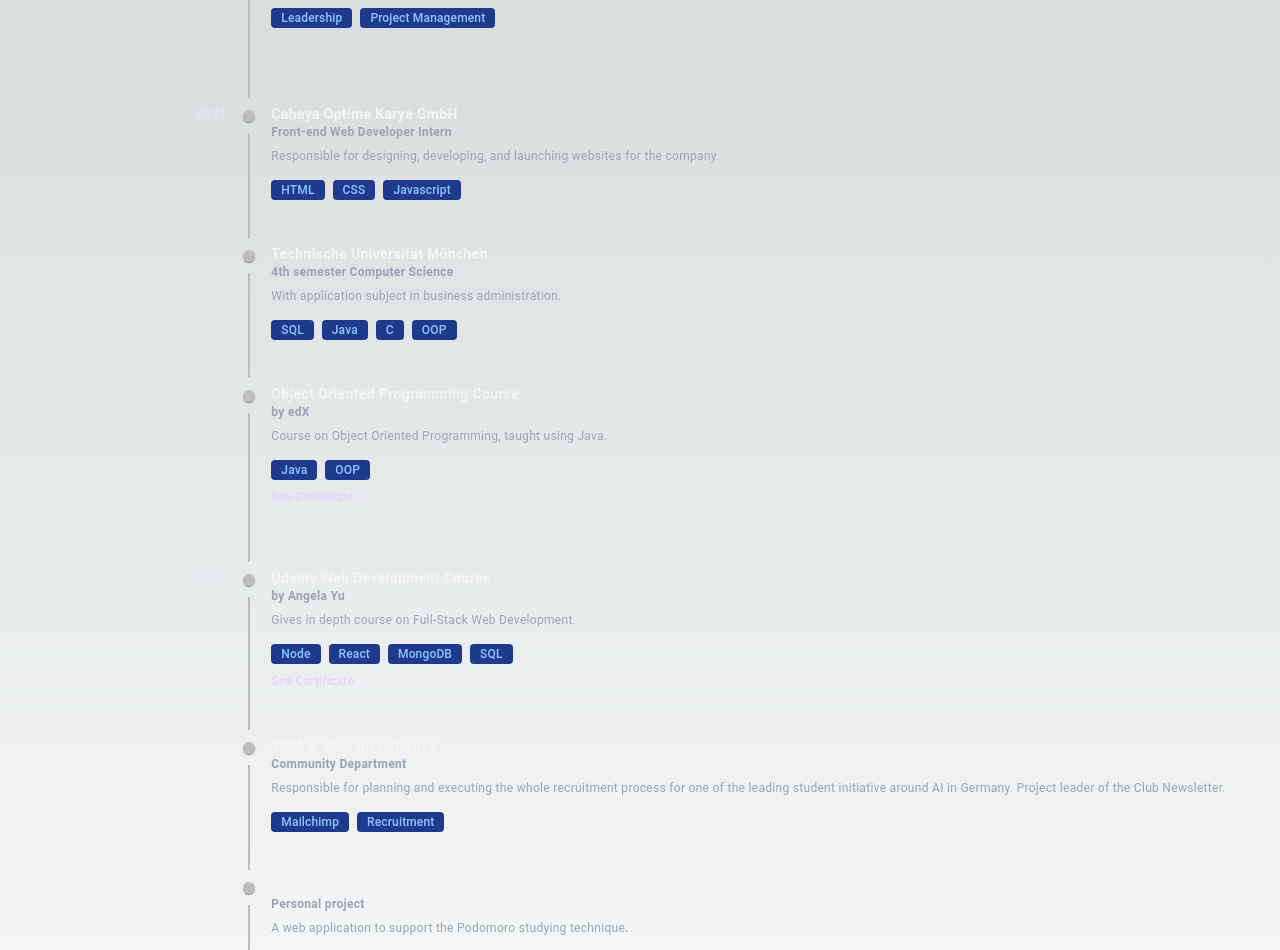
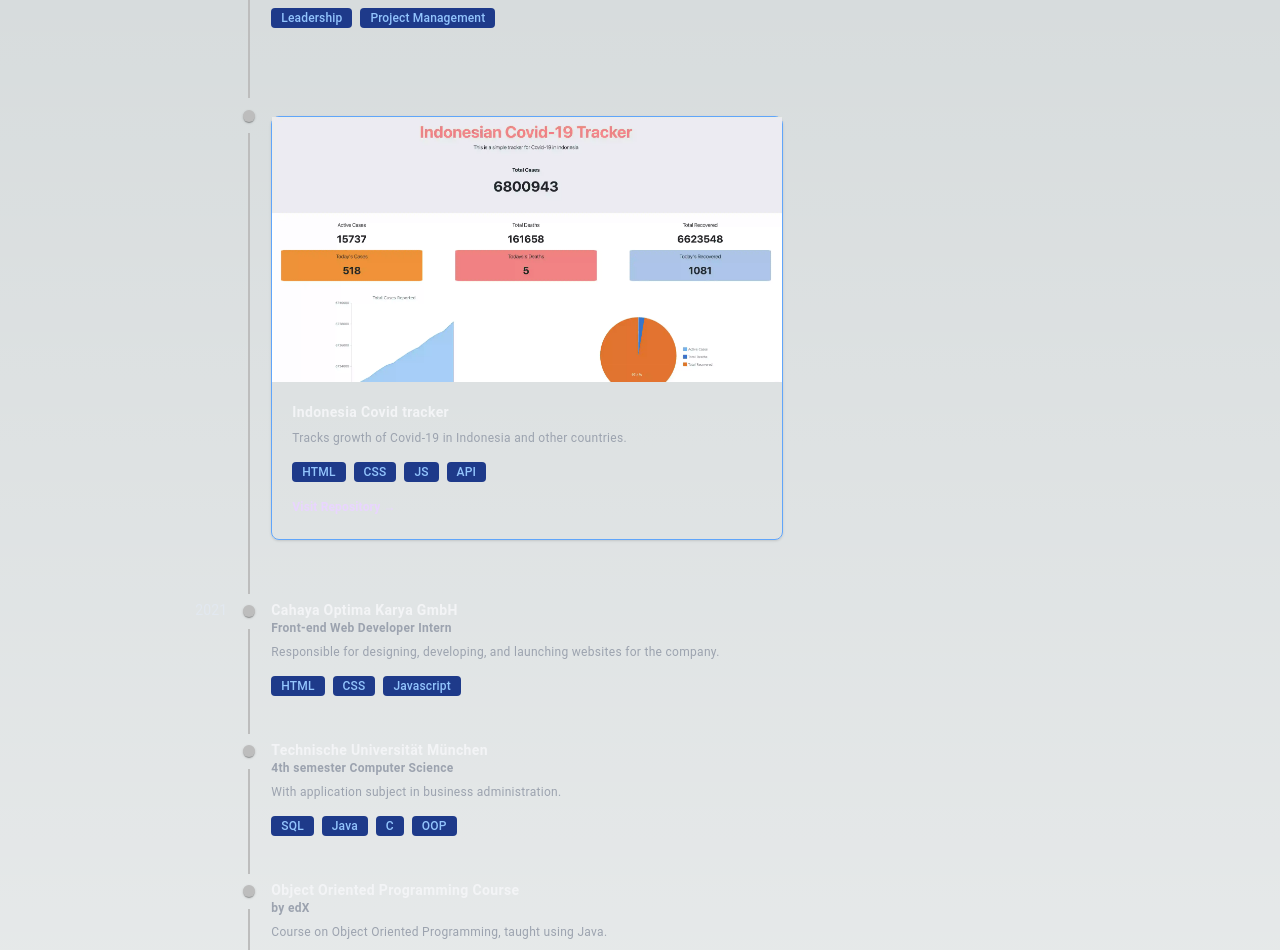
Before and after one commit to brebribre/pers-web, a Next.js app: page /components/shared/timeline in a window 1280 px wide. Shown: the part 80-1030 px from the top of the page. Built offline with nearby package versions, Linux system fonts and the light colour scheme.

Commit message:
card update

```diff
--- /dev/null
+++ b/pages/components/cards/timelineProjectCard.tsx
@@ -0,0 +1,51 @@
+import Tag from "../ui/tag";
+import Image from "next/image";
+interface CardValue {
+    time: string;
+    header: string;
+    desc: string;
+    tags: string[];
+    href: string;
+    link: string;
+    additional: string;
+  }
+function TimelineProjectCard(props:CardValue){
+
+    return (
+            <div className="mb-12 md:grid-cols-8 rounded-lg transform transition duration-300 hover:opacity-50 md:hover:scale-110 lg:hover:scale-110">
+
+            <div className="mt-3 mr-4">
+
+                <div className="border border-blue-400 rounded-lg shadow sm:max-w-lg">
+                    <a href={props.link}>
+                        <Image src={props.href} alt={props.header} width={560} height={300}/>
+                    </a>
+                    <div className="p-5">
+                        <p className="font-bold text-sm tracking-wide text-gray-100">{props.header}</p>
+                        <p className="font-normal mt-2 text-xs mb-2 tracking-wide text-gray-400">{props.desc}</p>
+                        <div className = "flex flex-wrap">
+                            {props.tags?.map((item, index) => (
+                            <Tag key={index} desc={item} />
+                            ))}
+                        </div>
+
+                    <p className="mt-3">
+                        <a href={props.link} className="text-xs font-semibold leading-6 text-purple-200">
+                            {props.additional}
+                        </a>
+                    </p>
+                    </div>
+
+
+
+                </div>
+
+            </div>
+        </div>
+
+
+
+  )
+}
+
+export default TimelineProjectCard;
--- a/pages/components/shared/timeline.tsx
+++ b/pages/components/shared/timeline.tsx
@@ -11,6 +11,8 @@ import TimelineOppositeContent, {
 import ContentCard from '../cards/contentCard';
 import { educations } from '@/constants/education';
 import TimelineCard from '../cards/timelineCard';
+import ProjectCard from '../cards/projectCard';
+import TimelineProjectCard from '../cards/timelineProjectCard';
 
 export default function CustomizedTimeline() {
   return (
@@ -47,6 +49,31 @@ export default function CustomizedTimeline() {
 
         <TimelineItem>
             <TimelineOppositeContent>
+
+            </TimelineOppositeContent>
+            <TimelineSeparator>
+            <TimelineDot />
+            <TimelineConnector />
+            </TimelineSeparator>
+            <TimelineContent>
+
+            <div className = "mb-8">
+
+                <TimelineProjectCard
+                time="2021"
+                href="/images/covid.webp"
+                header="Indonesia Covid tracker"
+                desc="Tracks growth of Covid-19 in Indonesia and other countries."
+                tags = {["HTML", "CSS", "JS", "API"]}
+                link = "https://github.com/brebribre/Covid-Tracker"
+                additional = "Visit Repository →"
+                />
+            </div>
+            </TimelineContent>
+        </TimelineItem>
+
+        <TimelineItem>
+            <TimelineOppositeContent>
             <p className = "text-slate-200 text-sm  ">2021</p>
             </TimelineOppositeContent>
             <TimelineSeparator>
@@ -67,6 +94,8 @@ export default function CustomizedTimeline() {
             </div>
             </TimelineContent>
         </TimelineItem>
+
+
 
         <TimelineItem>
             <TimelineOppositeContent>
@@ -178,13 +207,13 @@ export default function CustomizedTimeline() {
             <TimelineContent>
 
             <div className = "mb-8">
-                <TimelineCard
+                <TimelineProjectCard
                 time = "2023 - now"
                 header = "PodoMore"
-                subheader = "Personal project"
                 desc = "A web application to support the Podomoro studying technique."
                 tags = {["Next.js", "React.js", "Tailwind", "JS"]}
                 additional = "See Project →"
+                href = "/images/productivity.webp"
                 link = "https://productivity-app-1v2h.vercel.app/"
                 />
             </div>
@@ -202,13 +231,15 @@ export default function CustomizedTimeline() {
             <TimelineContent>
 
             <div className = "mb-8">
-                <TimelineCard
+
+                <TimelineProjectCard
                 time = "2023 - now"
                 header = "Artist Concert Tracker"
-                subheader = "Personal project"
+
                 desc = "A web application to track artists' upcoming concerts and ticket offers."
                 tags = {["Next.js", "Tailwind", "MongoDB", "API", "Web Scrapping", "On progress"]}
                 additional = "See Project →"
+                href = "/images/artist-tracker.webp"
                 link = "https://kpop-artist-tracker-nsu8.vercel.app/"
                 />
             </div>
```
